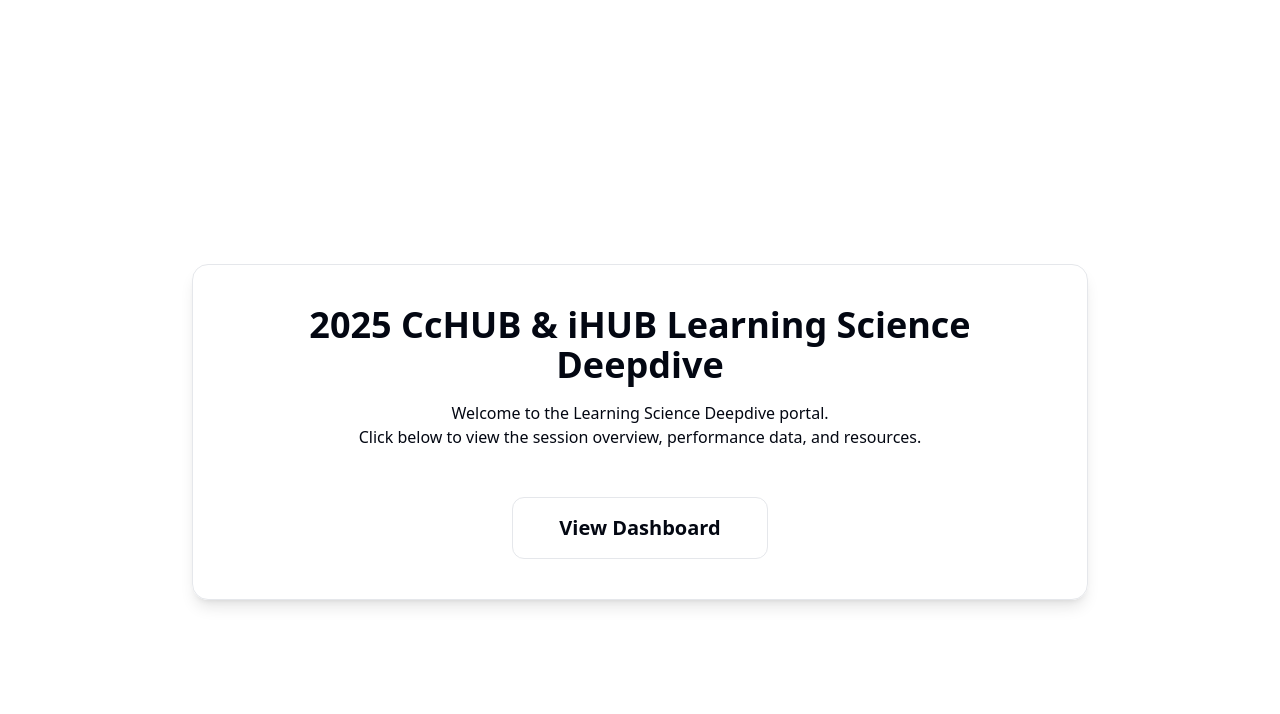
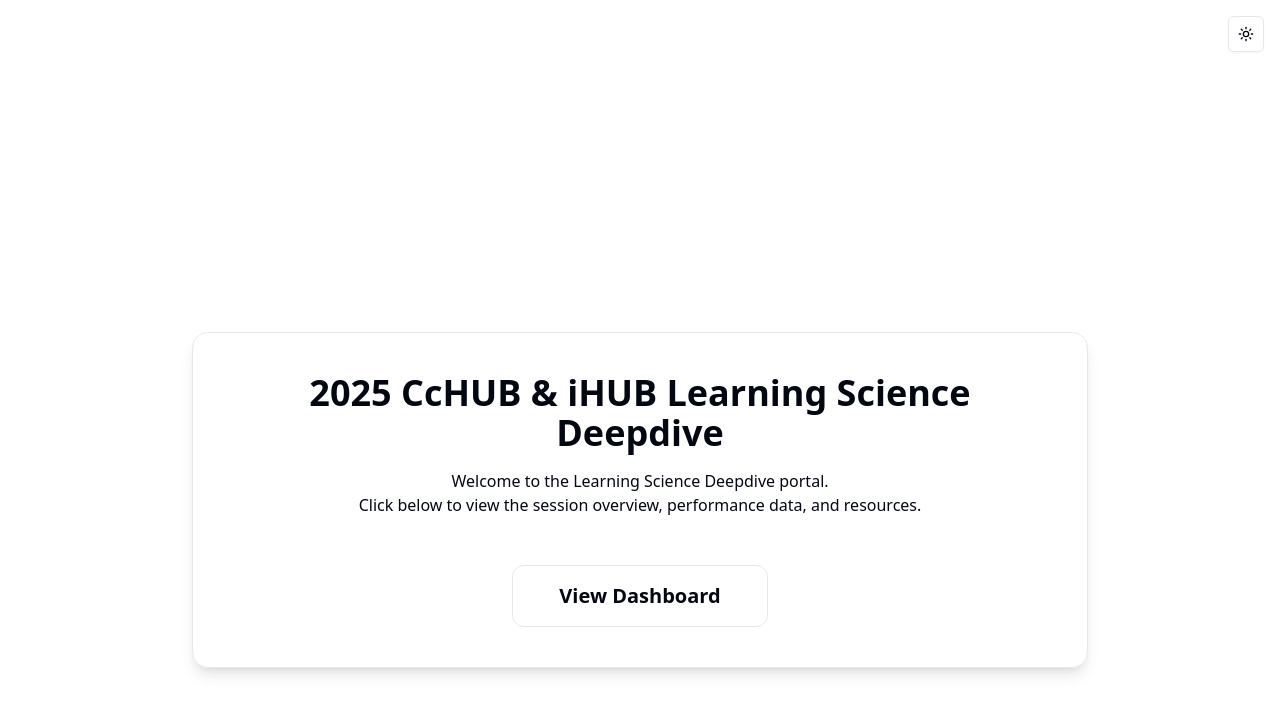
Before and after one commit to Vincent-mutwiri/pre-post-assessment-report, a React (Vite) app: page / in a window 1280 px wide. Shown: the top 714 px of the page. Built offline with nearby package versions, Linux system fonts and the light colour scheme.

Commit message:
docs: mention theme toggle

```diff
--- a/src/components/Layout.jsx
+++ b/src/components/Layout.jsx
@@ -1,10 +1,14 @@
 import { Toaster } from "./ui/toaster"
 import { ThemeProvider } from "./theme-provider"
+import { ThemeToggle } from "./ThemeToggle"
 
 export function Layout({ children }) {
   return (
     <ThemeProvider attribute="class" defaultTheme="system" enableSystem>
       <div className="min-h-screen bg-background font-sans antialiased">
+        <header className="container mx-auto px-4 py-4 flex justify-end">
+          <ThemeToggle />
+        </header>
         <main className="container mx-auto px-4 py-8">
           {children}
         </main>
--- /dev/null
+++ b/src/components/ThemeToggle.jsx
@@ -0,0 +1,31 @@
+import { useTheme } from 'next-themes'
+import { useEffect, useState } from 'react'
+import { Sun, Moon } from 'lucide-react'
+
+import { Button } from './ui/button'
+
+export function ThemeToggle() {
+  const { theme = 'light', setTheme } = useTheme()
+  const [mounted, setMounted] = useState(false)
+
+  useEffect(() => {
+    setMounted(true)
+  }, [])
+
+  if (!mounted) {
+    return null
+  }
+
+  const isLight = theme === 'light'
+
+  return (
+    <Button
+      variant="outline"
+      size="icon"
+      aria-label="Toggle theme"
+      onClick={() => setTheme(isLight ? 'dark' : 'light')}
+    >
+      {isLight ? <Moon className="size-4" /> : <Sun className="size-4" />}
+    </Button>
+  )
+}
```
Also changed, not shown: 1 other file (tests, documents, lock files or other folders).
